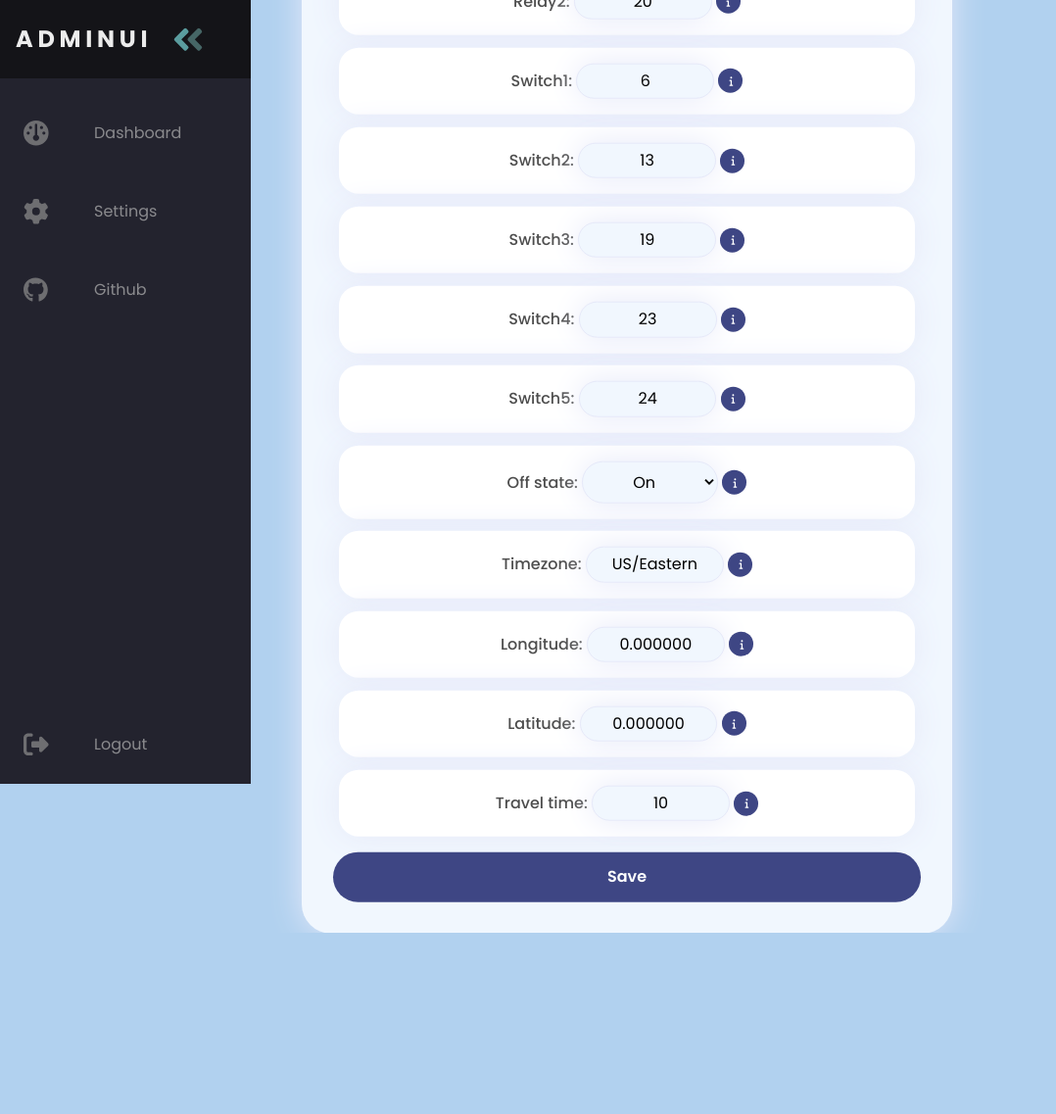
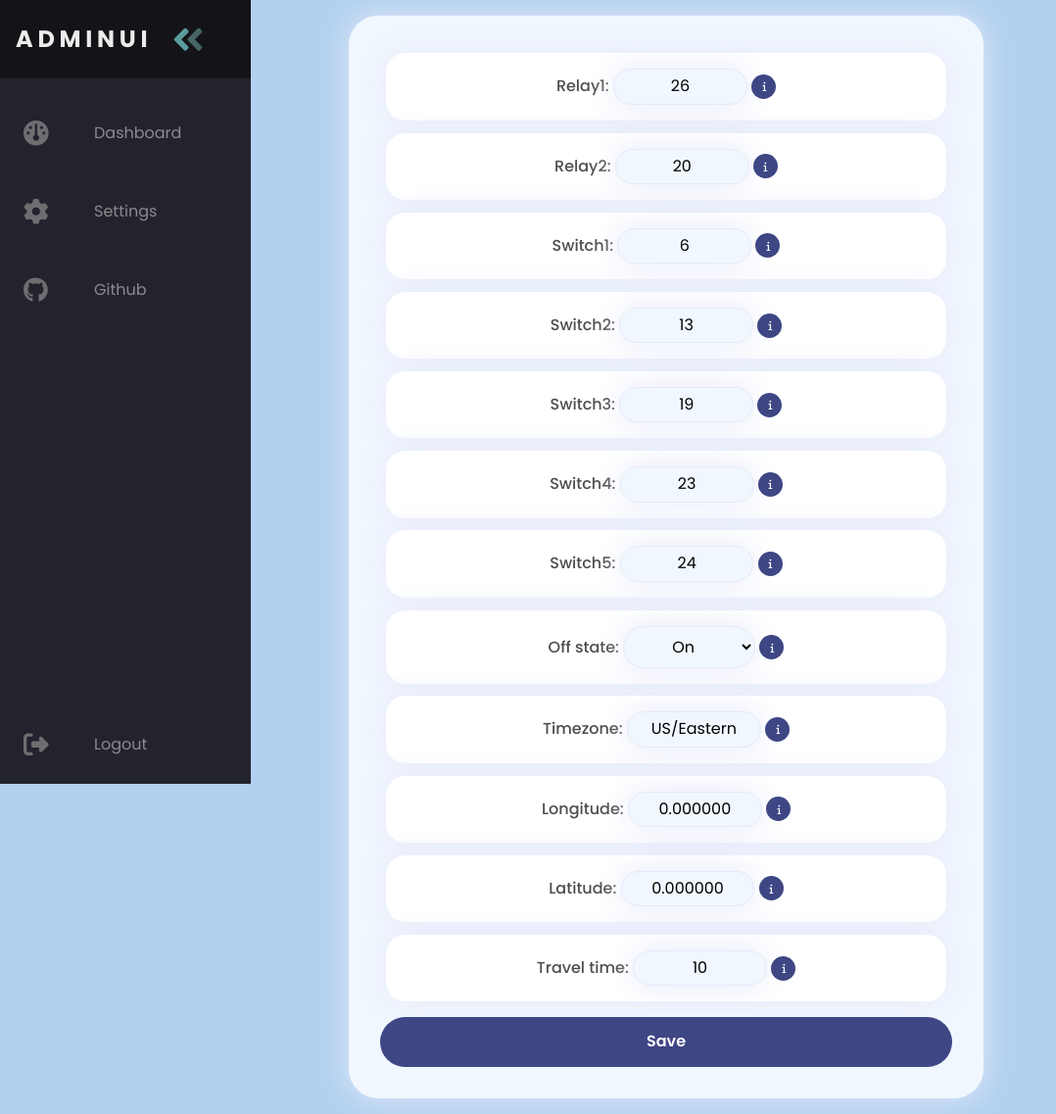
Before and after one commit to Trogiken/PiActuate, a Django app: page /system-config/ in a window 1280 px wide. Shown: the whole page at 98% size, without its empty margins (0-1078 px from the left). Before the commit the page ends 952 px from the top, so only its background shows below. Run offline with Django 4.2, Linux system fonts and the light colour scheme; a user stored in the database is signed in; data comes from the database, SQL or seed files in the repository; both versions use the stored data as it was after the commit; some libraries are stand-ins or nearby versions.

Commit message:
Positioning dealt with

```diff
--- a/webui/controls/static/controls/systemconfig.css
+++ b/webui/controls/static/controls/systemconfig.css
@@ -86,7 +86,6 @@
 /* Small screens */
 @media only screen and (max-width: 600px) {
   .SystemConfig-container {
-    position: relative;
     /* small screen, nav gets in way */
     margin-bottom: 5rem;
   }
@@ -98,11 +97,6 @@
   .SystemConfig-container {
     width: 50%;
     max-width: 600px;
-    height: auto;
-    position: absolute;
-    top: 50%;
-    left: 50%;
-    transform: translate(-50%, -50%);
   }
 }
 
```
Also changed, not shown: webui/db.sqlite3.
